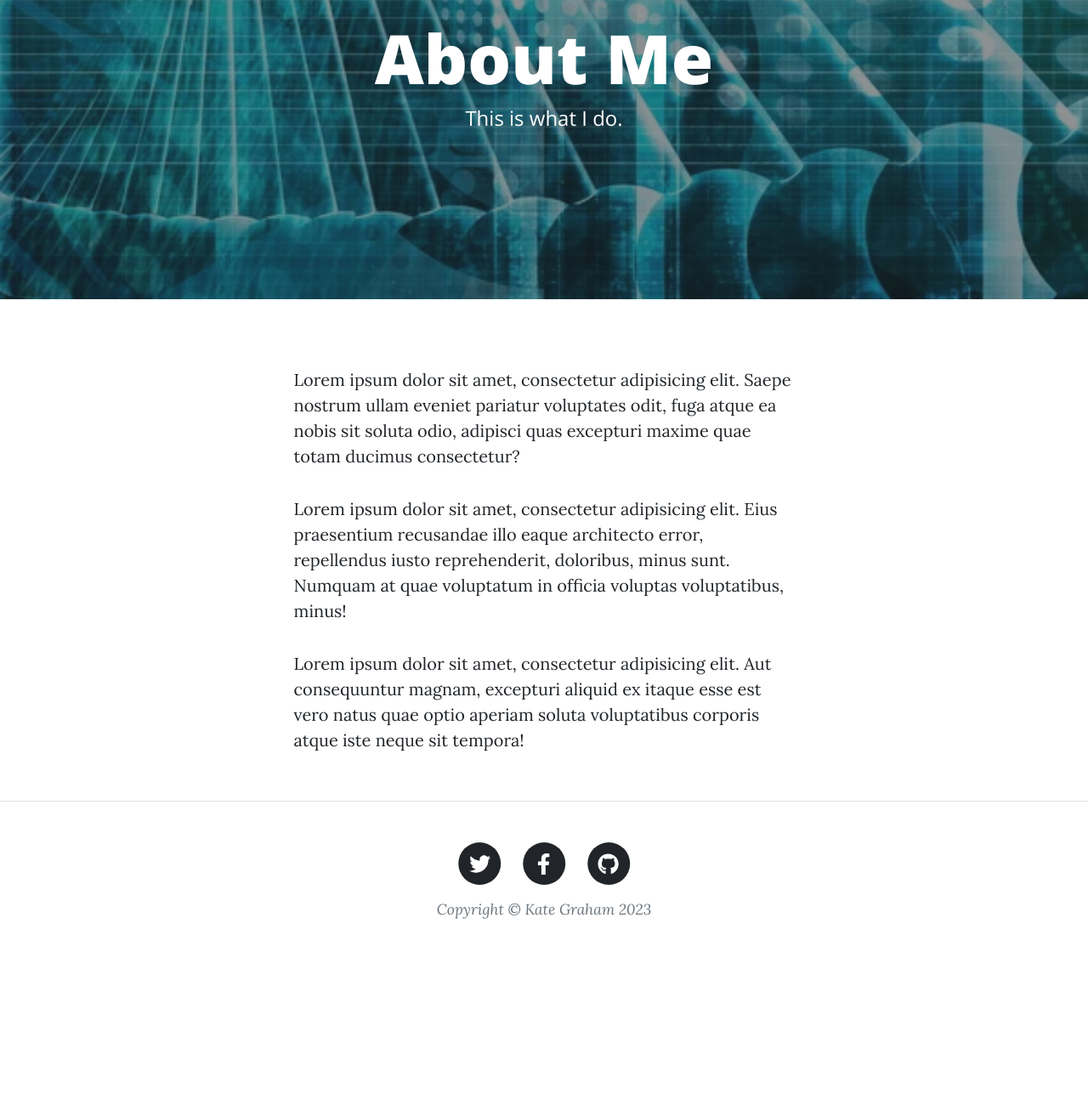
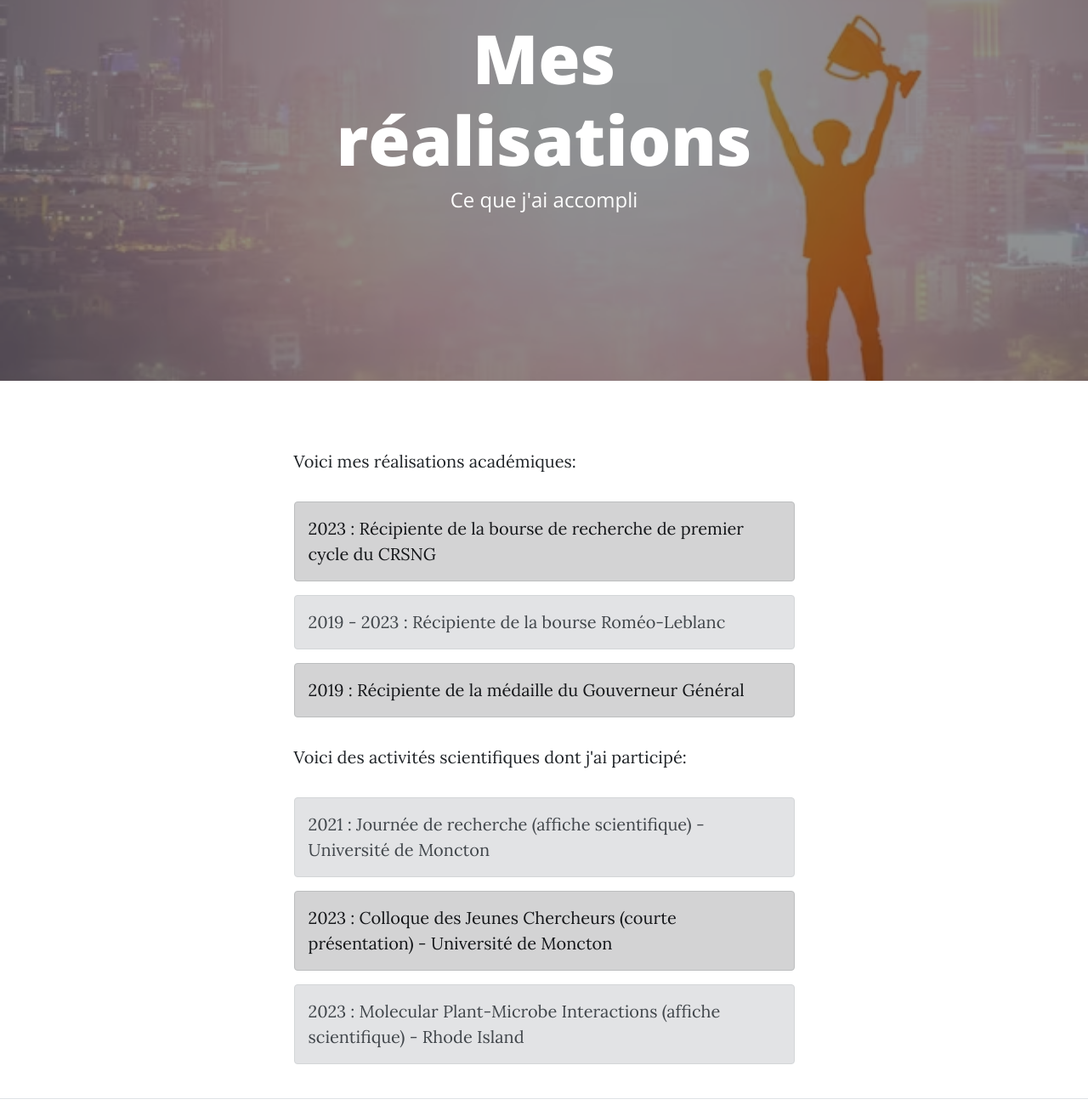
Before and after one commit to k8gra/info4042-projet2, a plain HTML site: page realisations.html in a window 1280 px wide. Shown: the part 180-1480 px from the top of the page at 85% size. Before the commit the page ends 1312 px from the top, so only its background shows below. Drawn offline with nearby package versions, Linux system fonts and the light colour scheme.

Commit message:
base of realisations

```diff
--- a/realisations.html
+++ b/realisations.html
@@ -5,7 +5,7 @@
         <meta name="viewport" content="width=device-width, initial-scale=1, shrink-to-fit=no" />
         <meta name="description" content="" />
         <meta name="author" content="" />
-        <title>Clean Blog - Start Bootstrap Theme</title>
+        <title>KG Portfolio - Réalisations</title>
         <link rel="icon" type="image/x-icon" href="assets/favicon.ico" />
         <!-- Font Awesome icons (free version)-->
         <script src="https://use.fontawesome.com/releases/v6.3.0/js/all.js" crossorigin="anonymous"></script>
@@ -38,13 +38,13 @@
             </div>
         </nav>
         <!-- Page Header-->
-        <header class="masthead" style="background-image: url('assets/img/bioinfo-bg.jpeg')">
+        <header class="masthead" style="background-image: url('assets/img/achievement.avif')">
             <div class="container position-relative px-4 px-lg-5">
                 <div class="row gx-4 gx-lg-5 justify-content-center">
                     <div class="col-md-10 col-lg-8 col-xl-7">
                         <div class="page-heading">
-                            <h1>About Me</h1>
-                            <span class="subheading">This is what I do.</span>
+                            <h1>Mes réalisations</h1>
+                            <span class="subheading">Ce que j'ai accompli</span>
                         </div>
                     </div>
                 </div>
@@ -55,9 +55,30 @@
             <div class="container px-4 px-lg-5">
                 <div class="row gx-4 gx-lg-5 justify-content-center">
                     <div class="col-md-10 col-lg-8 col-xl-7">
-                        <p>Lorem ipsum dolor sit amet, consectetur adipisicing elit. Saepe nostrum ullam eveniet pariatur voluptates odit, fuga atque ea nobis sit soluta odio, adipisci quas excepturi maxime quae totam ducimus consectetur?</p>
-                        <p>Lorem ipsum dolor sit amet, consectetur adipisicing elit. Eius praesentium recusandae illo eaque architecto error, repellendus iusto reprehenderit, doloribus, minus sunt. Numquam at quae voluptatum in officia voluptas voluptatibus, minus!</p>
-                        <p>Lorem ipsum dolor sit amet, consectetur adipisicing elit. Aut consequuntur magnam, excepturi aliquid ex itaque esse est vero natus quae optio aperiam soluta voluptatibus corporis atque iste neque sit tempora!</p>
+                            <p>
+                                Voici mes réalisations académiques:
+                            </p>
+                            <div class="alert alert-dark" role="alert">
+                                2023 : Récipiente de la bourse de recherche de premier cycle du CRSNG
+                            </div>
+                            <div class="alert alert-secondary" role="alert">
+                                2019 - 2023 : Récipiente de la bourse Roméo-Leblanc
+                            </div>
+                            <div class="alert alert-dark" role="alert">
+                                2019 : Récipiente de la médaille du Gouverneur Général
+                            </div>
+                            <p>
+                                Voici des activités scientifiques dont j'ai participé:
+                            </p>
+                            <div class="alert alert-secondary" role="alert">
+                                2021 : Journée de recherche (affiche scientifique) - Université de Moncton
+                            </div>
+                            <div class="alert alert-dark" role="alert">
+                                2023 : Colloque des Jeunes Chercheurs (courte présentation) - Université de Moncton
+                            </div>
+                            <div class="alert alert-secondary" role="alert">
+                                2023 : Molecular Plant-Microbe Interactions (affiche scientifique) - Rhode Island
+                            </div>
                     </div>
                 </div>
             </div>
```
Also changed, not shown: assets/img/achievement.avif (added).
